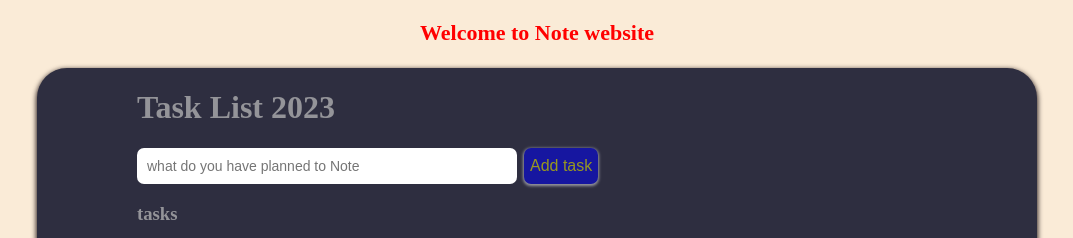
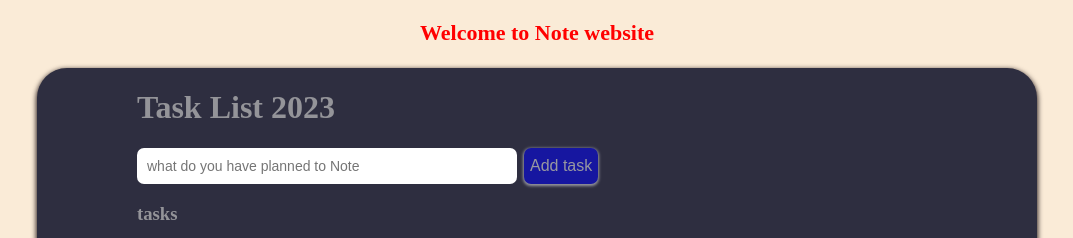
Before and after one commit to SteveSankar/note, a plain HTML site: page index.html in a window 1280 px wide. Shown: the top 238 px of the page, without its empty margins (103-1176 px from the left). Drawn offline with Linux system fonts and the light colour scheme.

Commit message:
application.css
Version0.2

```diff
--- a/application.css
+++ b/application.css
@@ -43,7 +43,7 @@ body{
     border-radius: 7px;
     font-size: 16px;
     background-color: blue;
-    color: yellow;
+    color: white;
     opacity: 0.5;
 }
 .tasks{
```
